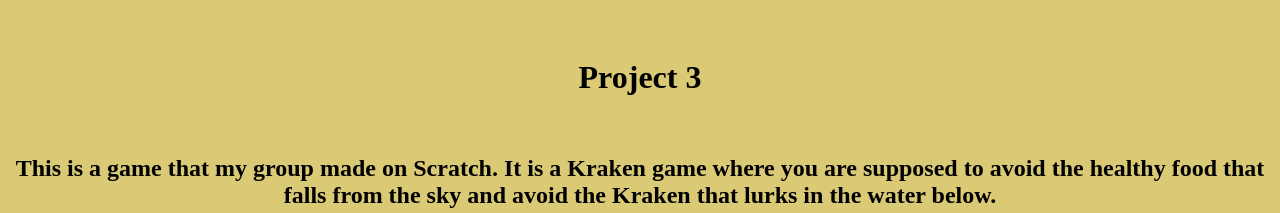
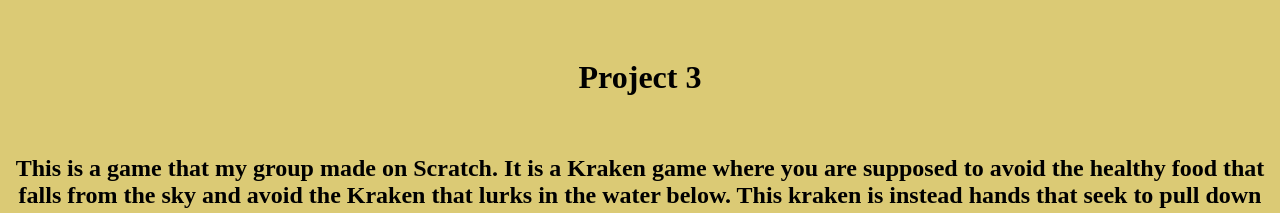
Before and after one commit to JasonMones/csp2023, a plain HTML site: page portfolio.html in a window 1280 px wide. Shown: the part 1838-2051 px from the top of the page. Drawn offline with Linux system fonts and the light colour scheme.

Commit message:
Update portfolio.html

```diff
--- a/portfolio.html
+++ b/portfolio.html
@@ -56,7 +56,7 @@
 	    </h1>
 	    <br>
 	    <h2>
-		This is a game that my group made on Scratch. It is a Kraken game where you are supposed to avoid the healthy food that falls from the sky and avoid the Kraken that lurks in the water below.
+		This is a game that my group made on Scratch. It is a Kraken game where you are supposed to avoid the healthy food that falls from the sky and avoid the Kraken that lurks in the water below. This kraken is instead hands that seek to pull down to the bowl of cheeto puffs. This game also provides a level of difficulty after achieving a certain score. Score increments after every apple is avoided.
 
 		    </h2>
 	    <img src="WatchTheApples.jpg" height="500">
```
